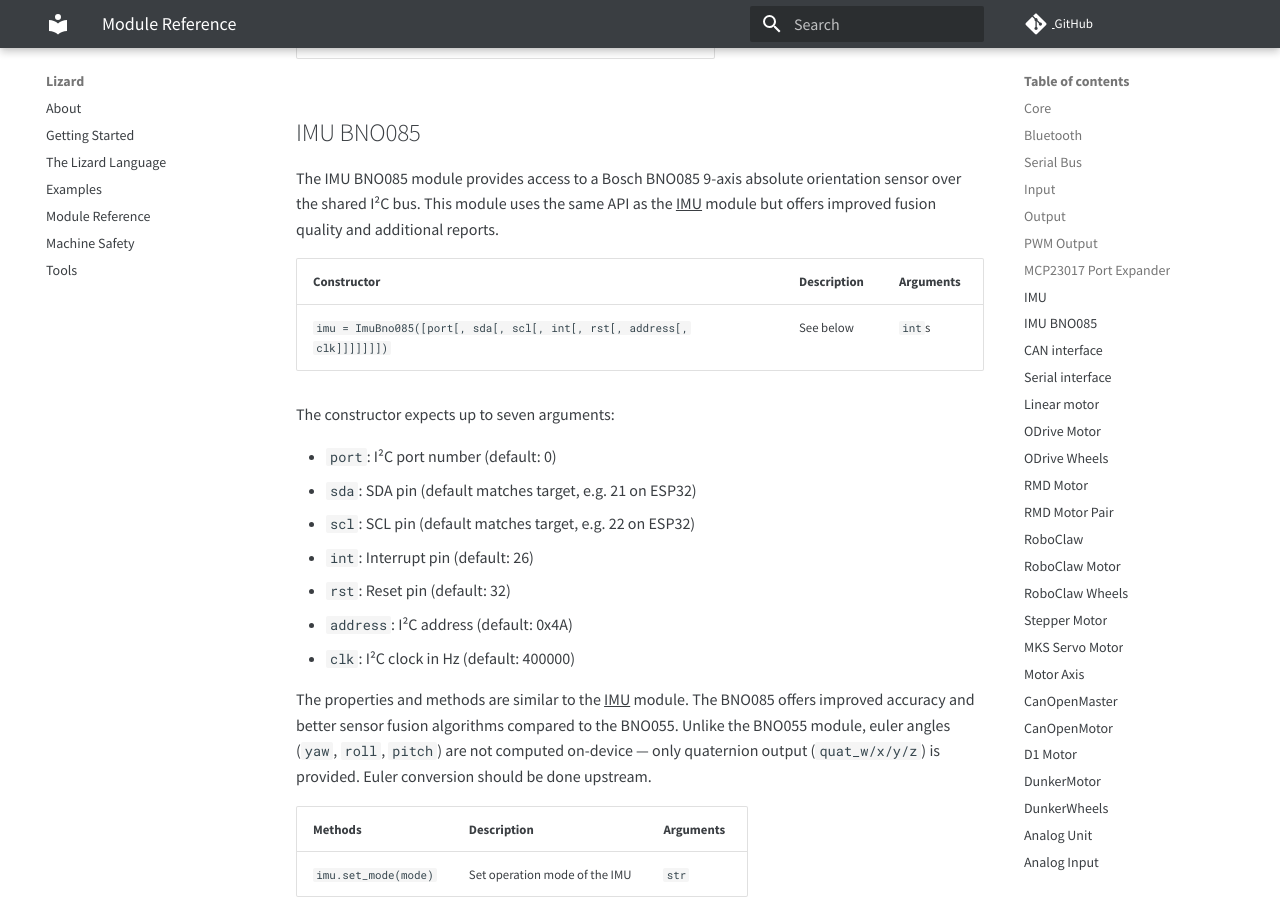
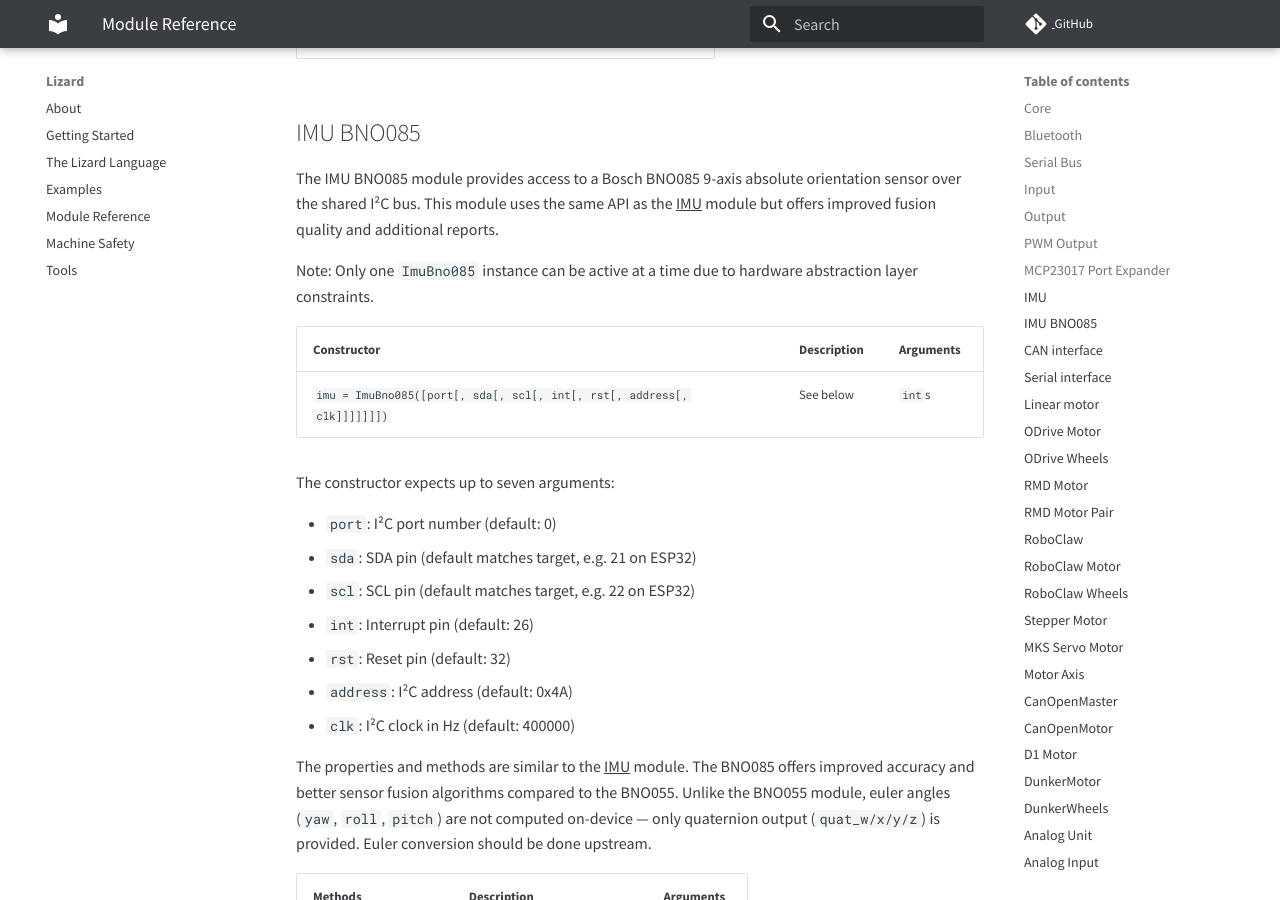
Before and after one commit to zauberzeug/lizard, an MkDocs documentation site: the page built from docs/module_reference.md, in a window 1280 px wide and 900 px high, scrolled down 10864 px. Built offline with MkDocs 1.6.1 and Material for MkDocs 9.7.7, drawn with Linux system fonts in a browser that asks for light colours; comment, search, counter and statistics services are not loaded.

Commit message:
document singleton constraint

```diff
--- a/docs/module_reference.md
+++ b/docs/module_reference.md
@@ -327,6 +327,8 @@
 
 The IMU BNO085 module provides access to a Bosch BNO085 9-axis absolute orientation sensor over the shared I²C bus.
 This module uses the same API as the [IMU](#imu) module but offers improved fusion quality and additional reports.
+
+Note: Only one `ImuBno085` instance can be active at a time due to hardware abstraction layer constraints.
 
 | Constructor                                                             | Description | Arguments |
 | ----------------------------------------------------------------------- | ----------- | --------- |
```
